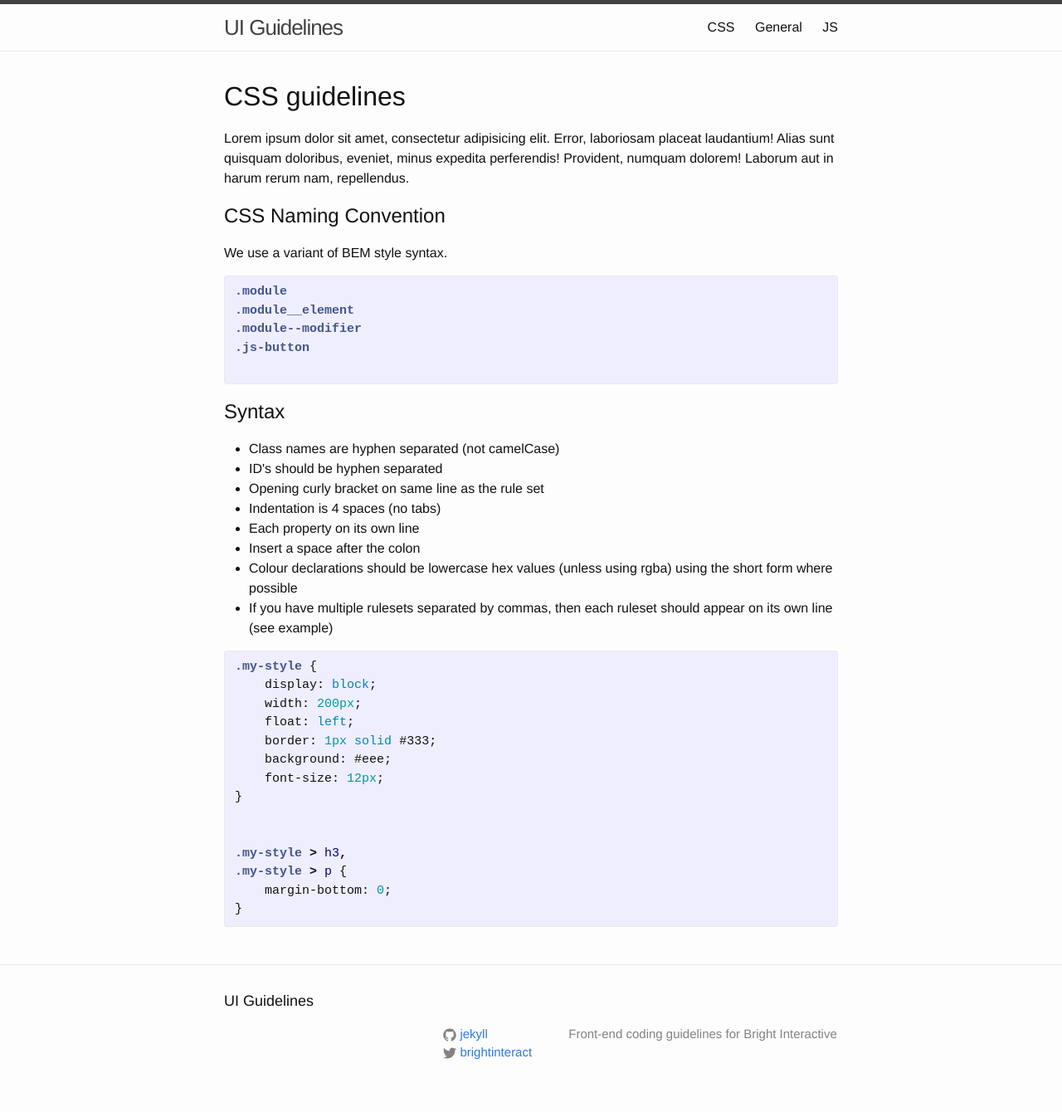
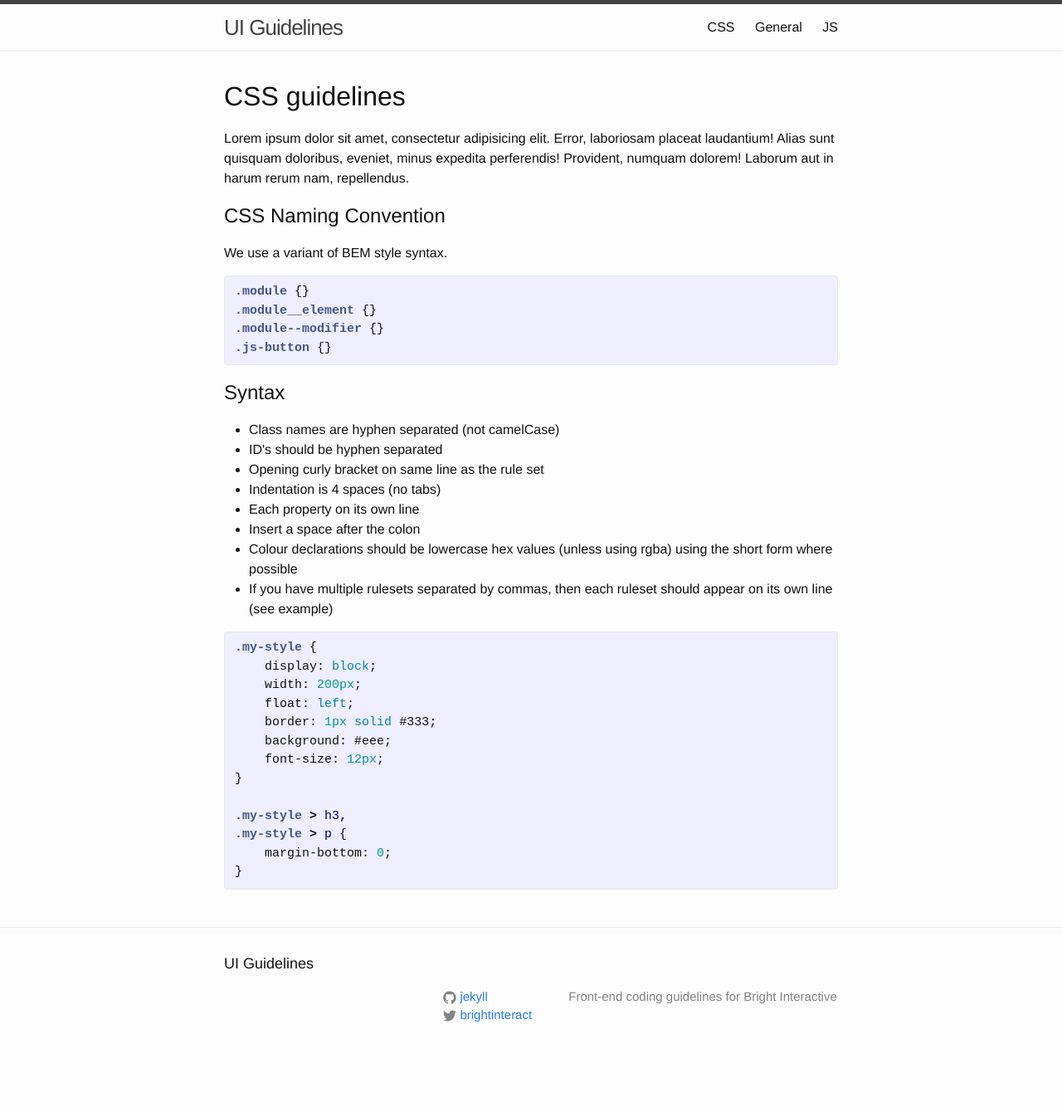
Before and after one commit to brightinteractive/ui-guidelines, a Jekyll site: the page built from css.html, in a window 1280 px wide. Shown: the whole page at 83% size. Built offline with Jekyll 4.4.1, drawn with Linux system fonts in a browser that asks for light colours; after the commit the page ends 1295 px from its top, so only the background shows below that.

Commit message:
Break code snippets into includes
This means these files can have the correct filename extension, meaning
you get code highlighting from your editor when working on them.

```diff
--- /dev/null
+++ b/_includes/css-examples/naming-convention.css
@@ -0,0 +1,4 @@
+.module {}
+.module__element {}
+.module--modifier {}
+.js-button {}
--- /dev/null
+++ b/_includes/css-examples/syntax.css
@@ -0,0 +1,13 @@
+.my-style {
+    display: block;
+    width: 200px;
+    float: left;
+    border: 1px solid #333;
+    background: #eee;
+    font-size: 12px;
+}
+
+.my-style > h3,
+.my-style > p {
+    margin-bottom: 0;
+}
--- a/css.html
+++ b/css.html
@@ -9,21 +9,19 @@
 <p>Lorem ipsum dolor sit amet, consectetur adipisicing elit. Error, laboriosam placeat laudantium! Alias sunt quisquam doloribus, eveniet, minus expedita perferendis! Provident, numquam dolorem! Laborum aut in harum rerum nam, repellendus.</p>
 
 <section>
+
 	<h2>CSS Naming Convention</h2>
 
 	<p>We use a variant of BEM style syntax. </p>
 
-
-	{% highlight css %}
-.module
-.module__element
-.module--modifier
-.js-button
-	{% endhighlight %}
+	<div class="code">
+	{% highlight css %}{% include css-examples/naming-convention.css %}{% endhighlight %}
+	</div>
 
 </section>
 
 <section>
+
 	<h2>Syntax</h2>
 	<ul>
 		<li>Class names are hyphen separated (not camelCase)</li>
@@ -36,20 +34,8 @@
 		<li>If you have multiple rulesets separated by commas, then each ruleset should appear on its own line (see example)</li>
 	</ul>
 
-{% highlight css %}
-.my-style {
-    display: block;
-    width: 200px;
-    float: left;
-    border: 1px solid #333;
-    background: #eee;
-    font-size: 12px;
-}
+	<div class="code">
+		{% highlight css %}{% include css-examples/syntax.css %}{% endhighlight %}
+	</div>
 
-
-.my-style > h3,
-.my-style > p {
-    margin-bottom: 0;
-}
-{% endhighlight %}
 </section>
```
